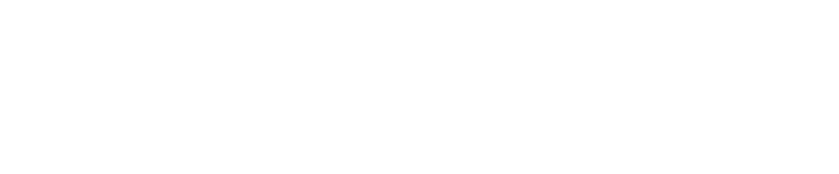
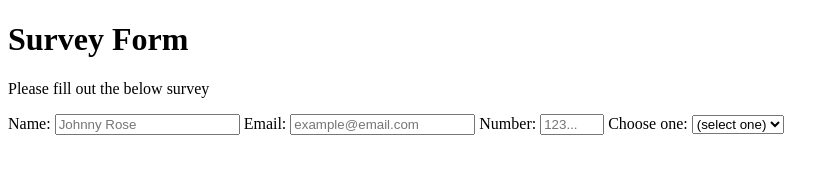
Before and after one commit to elliotvhill/fcc-web-des-survey-form, a plain HTML site: page index.html in a window 1280 px wide. Shown: the whole page, without its empty margins (0-839 px from the left). Drawn offline with Linux system fonts and the light colour scheme.

Commit message:
starting to build out form per user stories

```diff
--- a/index.html
+++ b/index.html
@@ -3,9 +3,21 @@
 <head>
     <meta charset="UTF-8">
     <meta name="viewport" content="width=device-width, initial-scale=1.0">
+    <link rel="stylesheet" href="styles.css" />
     <title>Survey Form</title>
 </head>
 <body>
-
+    <h1 id="title">Survey Form</h1>
+    <p id="description">Please fill out the below survey</p>
+    <form id="survey-form">
+      <label for="name" id="name-label">Name: <input id="name" type="text" required placeholder="Johnny Rose" /></label>
+      <label for="email" id="email-label">Email: <input id="email" type="email" required placeholder="example@email.com" /></label>
+      <label for="number" id="number-label">Number: <input id="number" type="number" min="18" max="100" placeholder="123..." /></label>
+      <label for="dropdown" id="dropdown-label">Choose one: <select id="dropdown">
+        <option value="">(select one)</option>
+        <option value="1">Option one</option>
+        <option value="2">Option two</option>
+      </select>
+    </form>
 </body>
 </html>
```
